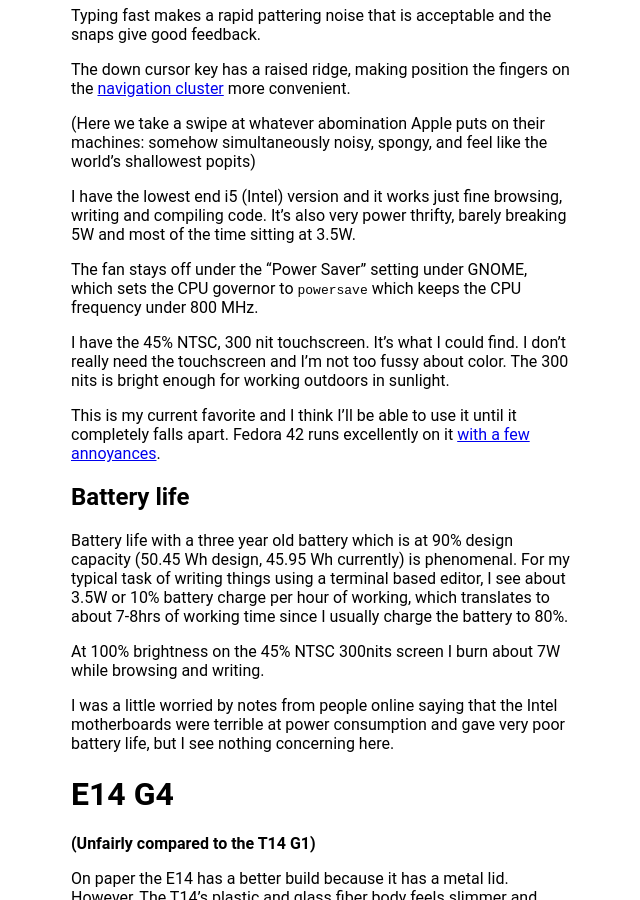
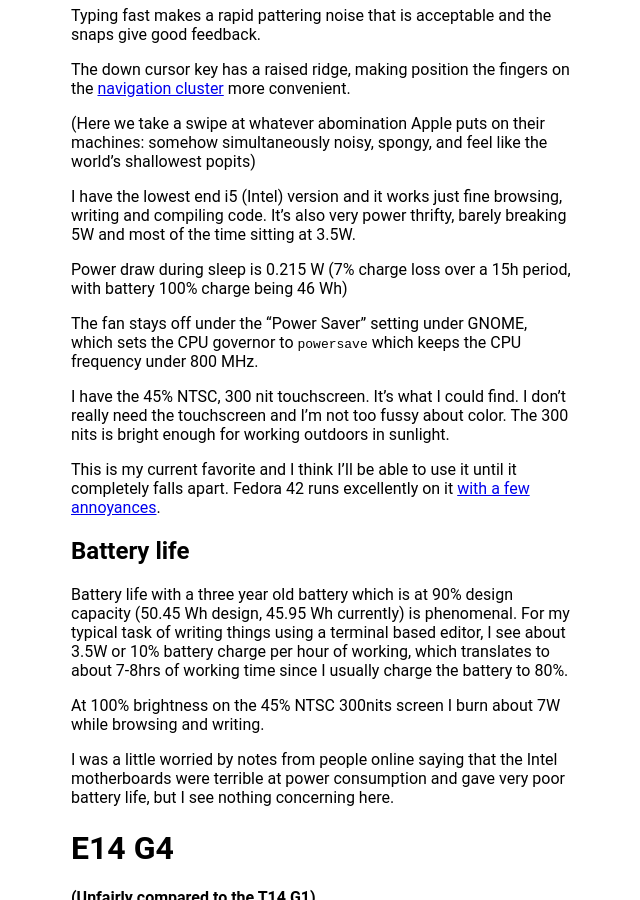
Before and after one commit to kghose/kghose.github.io, a Jekyll site: the page built from linux-tips/thinkpads.md, in a window 1280 px wide and 900 px high, scrolled down 1439 px. Shown: the whole window, without its empty margins (319-959 px from the left). Built offline with Jekyll 4.4.1, drawn with Linux system fonts in a browser that asks for light colours.

Commit message:
Note about T14 sleep power consumption.

```diff
--- a/linux-tips/thinkpads.md
+++ b/linux-tips/thinkpads.md
@@ -68,6 +68,9 @@ popits)
 I have the lowest end i5 (Intel) version and it works just fine browsing,
 writing and compiling code. It's also very power thrifty, barely breaking 5W and
 most of the time sitting at 3.5W.
+
+Power draw during sleep is 0.215 W (7% charge loss over a 15h period, with
+battery 100% charge being 46 Wh)
 
 The fan stays off under the "Power Saver" setting under GNOME, which sets the
 CPU governor to `powersave` which keeps the CPU frequency under 800 MHz.
```
